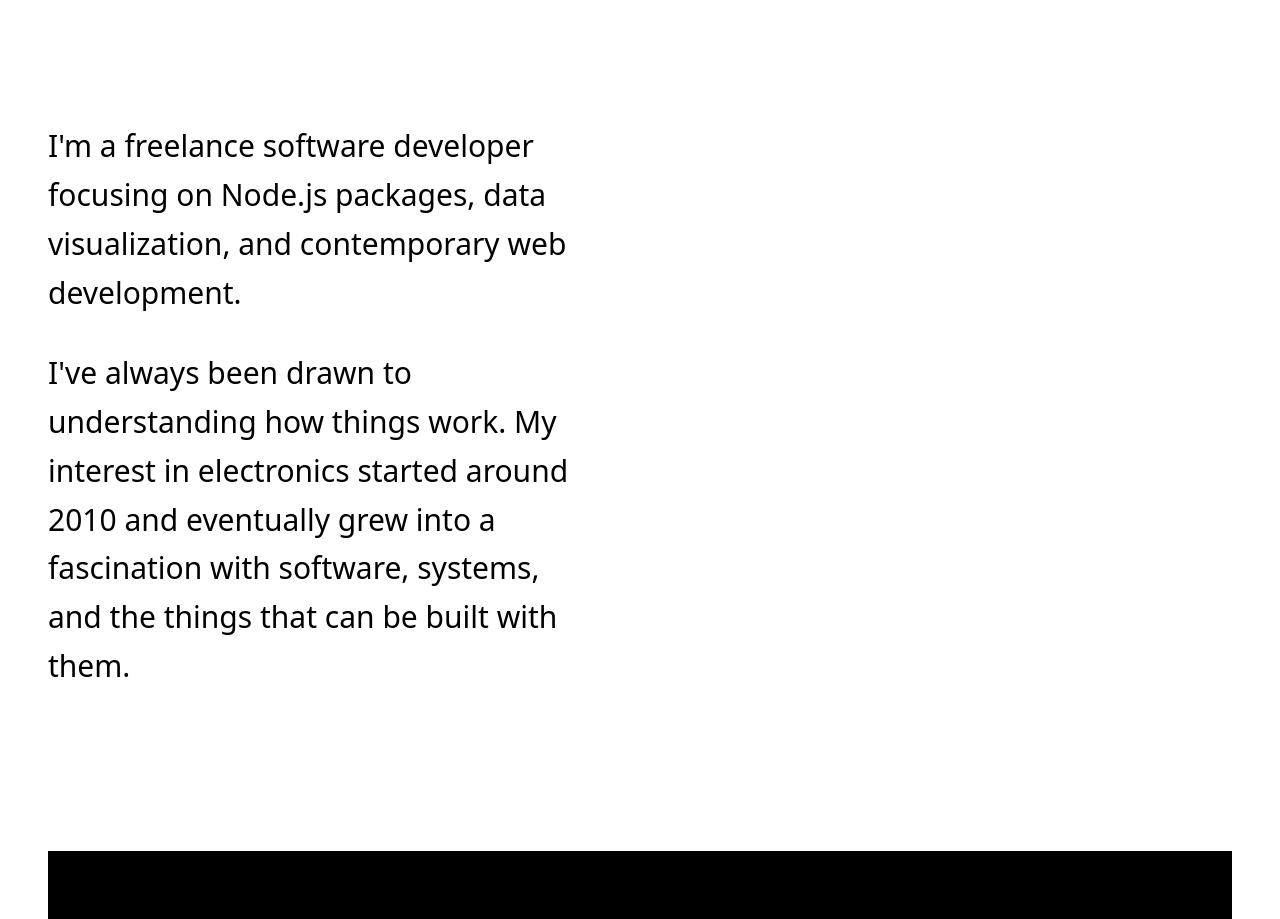
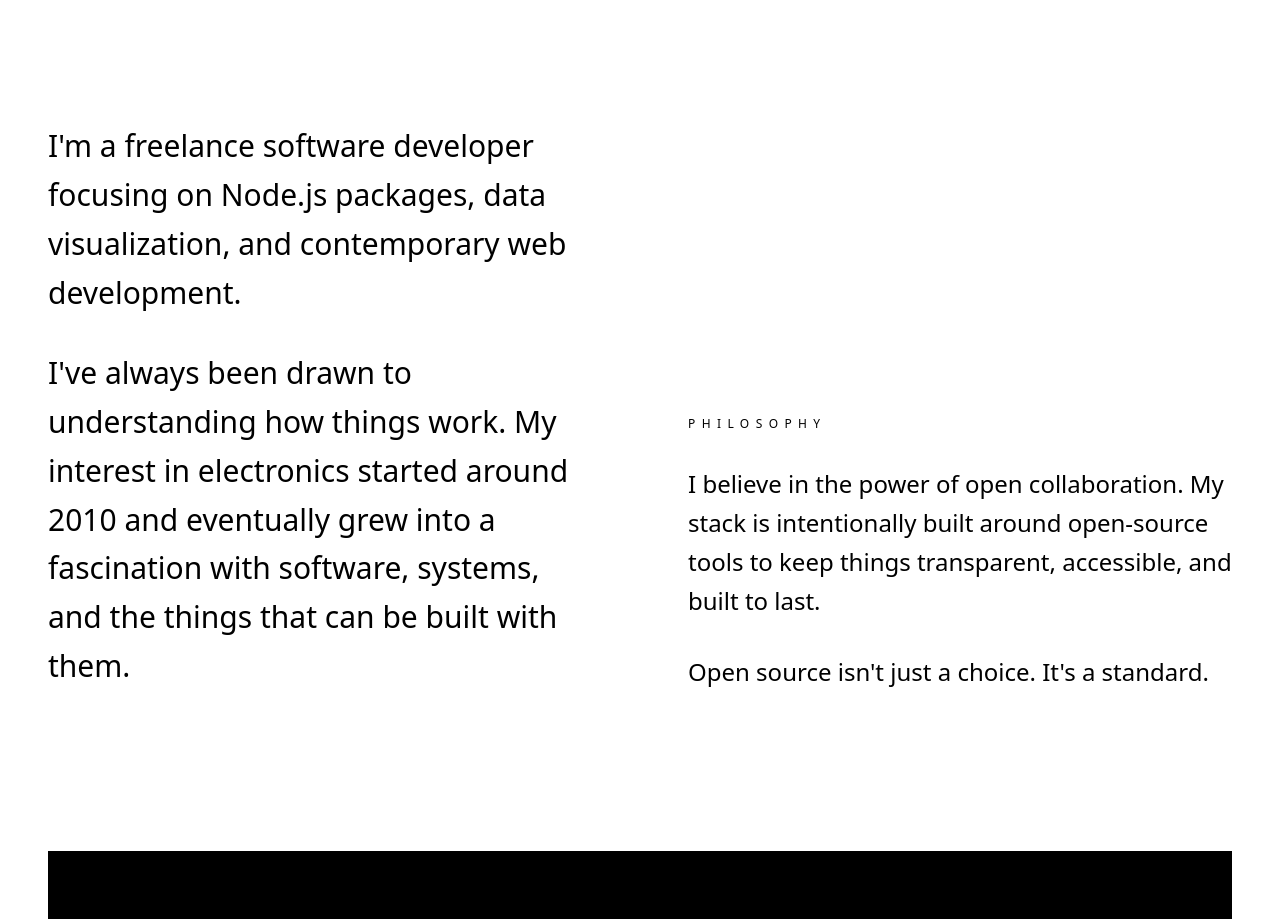
Before and after one commit to komed3/web, a React (Vite) app: page / in a window 1280 px wide. Shown: the part 2120-3039 px from the top of the page. Built offline with nearby package versions, Linux system fonts and the light colour scheme; a web font is replaced by a local one.

Commit message:
add philosophy section

```diff
--- a/src/components/About.tsx
+++ b/src/components/About.tsx
@@ -8,8 +8,9 @@ export function About () {
         <span>source</span>
       </div>
 
-      { /** About */ }
+      { /** Content */ }
       <div className= 'grid grid-cols-2 gap-24 mt-40'>
+        { /** About */ }
         <div className= 'space-y-8 text-3xl font-extralight leading-relaxed'>
           <p>
             I'm a freelance software developer focusing on Node.js packages,
@@ -23,6 +24,23 @@ export function About () {
             can be built with them.
           </p>
         </div>
+
+        { /** Philosophy */ }
+        <div className= 'flex flex-col justify-end gap-8'>
+          <div className= 'text-xs uppercase font-extralight tracking-[0.4rem]'>
+            Philosophy
+          </div>
+
+          <p className= 'text-2xl font-extralight leading-relaxed'>
+            I believe in the power of open collaboration. My stack is
+            intentionally built around open-source tools to keep things
+            transparent, accessible, and built to last.
+          </p>
+
+          <p className= 'text-2xl font-extralight leading-relaxed'>
+            Open source isn't just a choice. It's a standard.
+          </p>
+        </div>
       </div>
     </div>
   );
```
